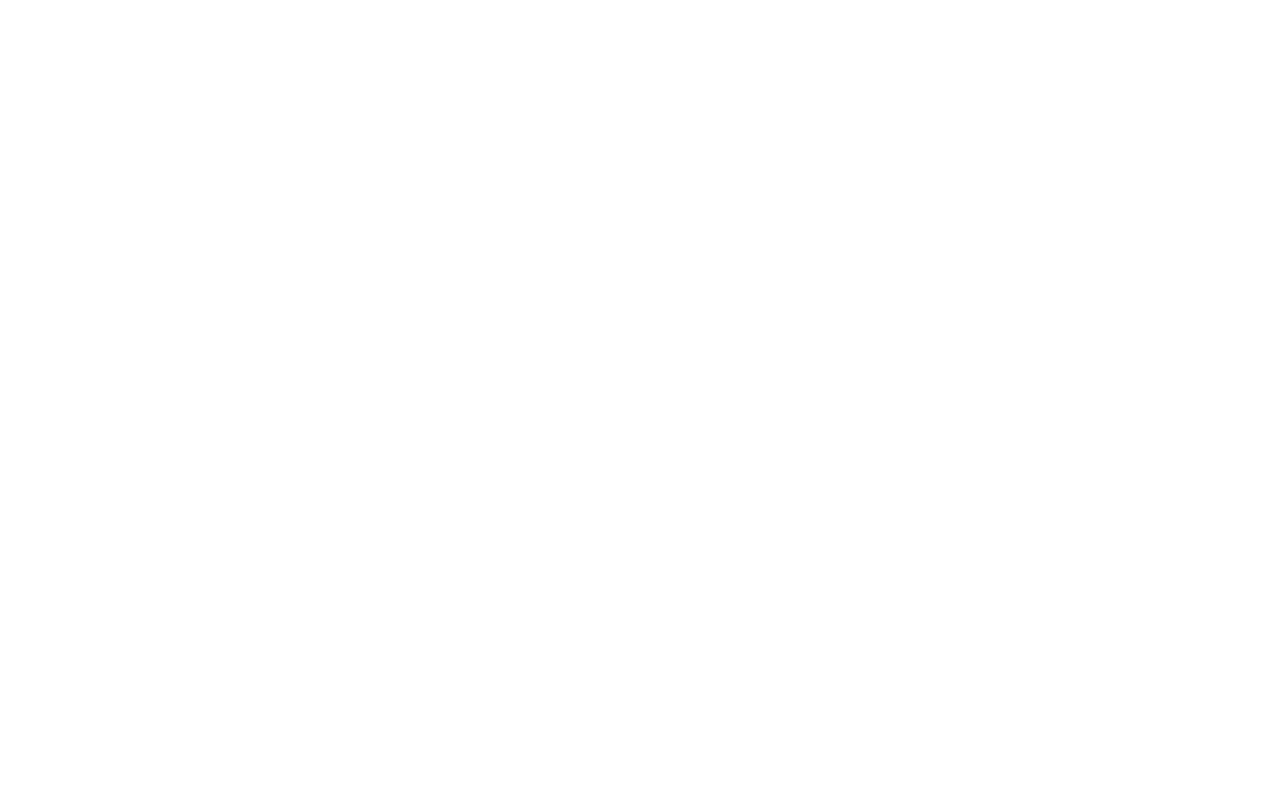
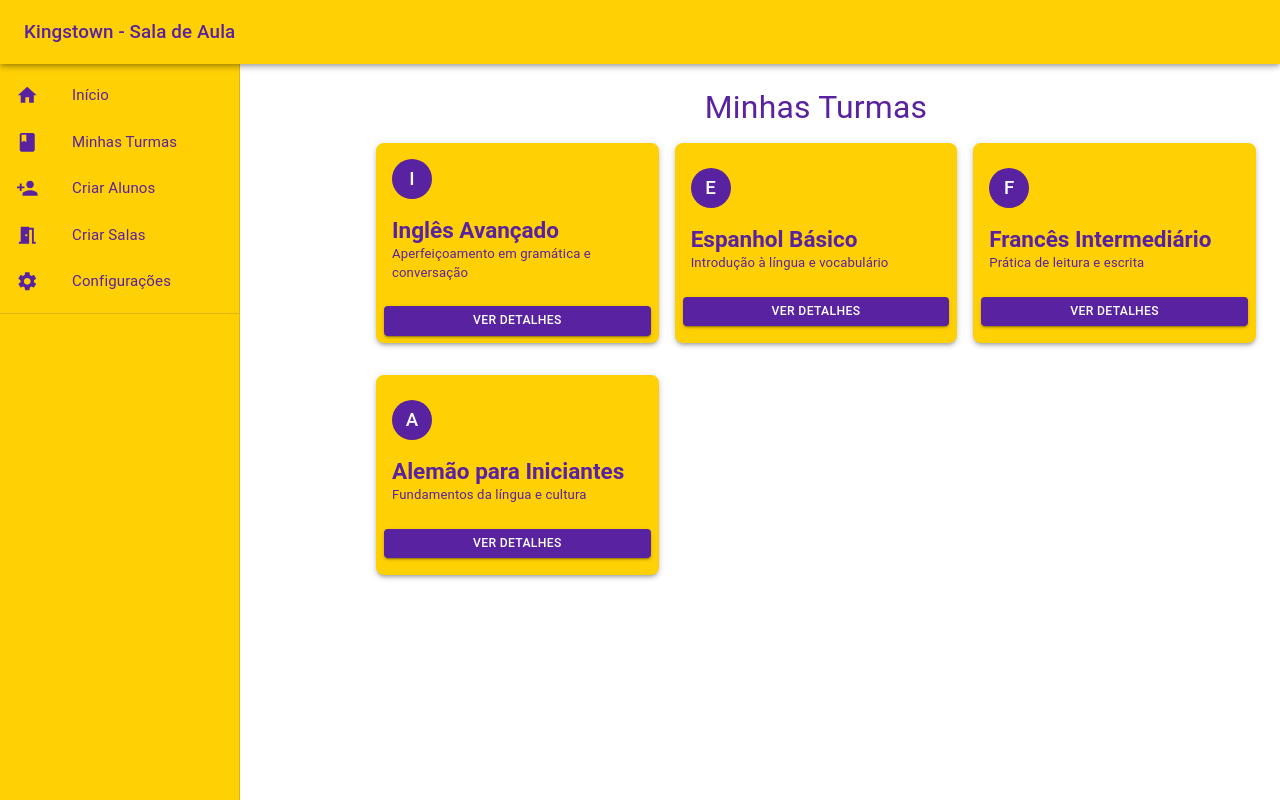
Before and after one commit to Wiltonll/kingstown-sala-de-aula, a React (Create React App) app in the folder Front-End/: page /turmas in a window 1280 px wide. Before the commit this address had no page. Built offline with nearby package versions, Linux system fonts and the light colour scheme.

Commit message:
Alguns conteudos adicionados nos topicos do menu da página InicioTurmas.

```diff
--- a/Front-End/src/App.js
+++ b/Front-End/src/App.js
@@ -1,13 +1,33 @@
+// src/App.js
 import React from 'react';
 import { BrowserRouter as Router, Routes, Route } from 'react-router-dom';
-import InicioTurmas from './components/InicioTurmas/InicioTurmas.js';
+import MenuDrawer from './components/MenuDrawer';
+import InicioTurmas from './components/InicioTurmas/InicioTurmas';
+import CriarAlunos from './components/ProfessorDashboard/CriarAlunos';
+import CriarSalas from './components/ProfessorDashboard/CriarSalas';
+import Configuracoes from './components/ProfessorDashboard/Configuracoes';
+import AlunosList from './components/ProfessorDashboard/AlunosList';
+import TurmasList from './components/ProfessorDashboard/TurmasList';
+import Box from '@mui/material/Box';
+import CssBaseline from '@mui/material/CssBaseline';
 
 function App() {
   return (
     <Router>
-      <Routes>
-        <Route path="/" element={<InicioTurmas />} />
-      </Routes>
+      <Box sx={{ display: 'flex' }}>
+        <CssBaseline />
+        <MenuDrawer />
+        <Box component="main" sx={{ flexGrow: 1, p: 3, mt: 8 }}>
+          <Routes>
+            <Route path="/" element={<InicioTurmas />} />
+            <Route path="/criar-alunos" element={<CriarAlunos />} />
+            <Route path="/criar-salas" element={<CriarSalas />} />
+            <Route path="/configuracoes" element={<Configuracoes />} />
+            <Route path="/alunos" element={<AlunosList />} />
+            <Route path="/turmas" element={<TurmasList />} />
+          </Routes>
+        </Box>
+      </Box>
     </Router>
   );
 }
--- a/Front-End/src/components/Form/Form.js
+++ b/Front-End/src/components/Form/Form.js
@@ -1,4 +1,3 @@
-// src/components/Form/index.js
 import React, { useState } from 'react';
 import { useNavigate } from 'react-router-dom';
 import AccountCircleIcon from '@mui/icons-material/AccountCircle';
--- a/Front-End/src/components/InicioTurmas/InicioTurmas.js
+++ b/Front-End/src/components/InicioTurmas/InicioTurmas.js
@@ -1,32 +1,36 @@
-// src/components/InicioTurmas/index.js
 import React from 'react';
-import { Box, CssBaseline, Toolbar } from '@mui/material';
-import { Routes, Route } from 'react-router-dom';
-import MenuDrawer from '../MenuDrawer';
-import TurmasList from '../ProfessorDashboard/TurmasList';
-import AlunosList from '../ProfessorDashboard/AlunosList';
-import Configuracoes from '../ProfessorDashboard/Configuracoes';
+import { Box } from '@mui/material';
+import logo from '../../img/logo_roxo(2)_png.png';
 
-export default function InicioTurmas() {
+const InicioTurmas = () => {
   return (
-    <Box sx={{ display: 'flex' }}>
-      <CssBaseline />
-      {/* MenuDrawer fixo no lado esquerdo */}
-      <MenuDrawer buttonColor="#5922A0" />
+    <Box
+      sx={{
+        display: 'flex',
+        flexDirection: 'column',
+        alignItems: 'center',
+        justifyContent: 'center',
+        padding: '16px',
+        marginTop: '64px',
+        minHeight: 'calc(100vh - 64px)',
+        position: 'relative',
+      }}
+    >
+      <img
+        src={logo}
+        alt="Logo da Escola"
+        style={{
+          width: '900px',
+          opacity: 0.3,
+          position: 'absolute',
+          top: '50%',
+          left: '50%',
+          transform: 'translate(-50%, -50%)',
+        }}
+      />
 
-      {/* Conteúdo principal ao lado do MenuDrawer */}
-      <Box
-        component="main"
-        sx={{ flexGrow: 1, p: 3, marginLeft: '240px' }} // Adiciona um espaço para o Drawer
-      >
-        <Toolbar />
-        {/* Configuração das rotas */}
-        <Routes>
-          <Route path="/turmas" element={<TurmasList />} />
-          <Route path="/alunos" element={<AlunosList />} />
-          <Route path="/configuracoes" element={<Configuracoes />} />
-        </Routes>
-      </Box>
     </Box>
   );
-}
+};
+
+export default InicioTurmas;
--- a/Front-End/src/components/MenuDrawer.js
+++ b/Front-End/src/components/MenuDrawer.js
@@ -23,7 +23,7 @@
 import IconButton from '@mui/material/IconButton';
 import MenuIcon from '@mui/icons-material/Menu';
 
-const drawerWidth = 240;
+const drawerWidth = 240; // Aumentado para 240px
 
 export default function MenuDrawer() {
   const navigate = useNavigate();
@@ -31,20 +31,19 @@
   const isMobile = useMediaQuery(theme.breakpoints.down('sm'));
   const [mobileOpen, setMobileOpen] = useState(false);
 
-  // Função para controlar a abertura/fechamento do Drawer em dispositivos móveis
   const handleDrawerToggle = () => {
     setMobileOpen(!mobileOpen);
   };
 
-  // Conteúdo do Drawer
   const drawer = (
     <Box sx={{ overflow: 'auto' }}>
       <List>
         {[
           { text: 'Início', icon: <HomeIcon />, path: '/' },
           { text: 'Minhas Turmas', icon: <ClassIcon />, path: '/turmas' },
-          { text: 'Criar Alunos', icon: <PersonAddIcon />, path: '/alunos' },
-          { text: 'Criar Salas', icon: <MeetingRoomIcon />, path: '/salas' },
+          { text: 'Criar Alunos', icon: <PersonAddIcon />, path: '/criar-alunos' },
+          { text: 'Criar Salas', icon: <MeetingRoomIcon />, path: '/criar-salas' },
+          { text: 'Configurações', icon: <SettingsIcon />, path: '/configuracoes' },
         ].map((item) => (
           <ListItem button key={item.text} onClick={() => { navigate(item.path); if (isMobile) setMobileOpen(false); }}>
             <ListItemIcon sx={{ color: '#5922A0' }}>
@@ -55,44 +54,20 @@
         ))}
       </List>
       <Divider />
-      <List>
-        <ListItem button onClick={() => { navigate('/configuracoes'); if (isMobile) setMobileOpen(false); }}>
-          <ListItemIcon sx={{ color: '#5922A0' }}>
-            <SettingsIcon />
-          </ListItemIcon>
-          <ListItemText primary="Configurações" sx={{ color: '#5922A0' }} />
-        </ListItem>
-      </List>
     </Box>
   );
 
   return (
     <Box sx={{ display: 'flex' }}>
       <CssBaseline />
-      <AppBar
-        position="fixed"
-        sx={{
-          zIndex: (theme) => theme.zIndex.drawer + 1,
-          backgroundColor: '#FFD105'
-        }}
-      >
+      <AppBar position="fixed" sx={{ zIndex: (theme) => theme.zIndex.drawer + 1, backgroundColor: '#FFD105' }}>
         <Toolbar>
           {isMobile && (
-            <IconButton
-              color="inherit"
-              edge="start"
-              onClick={handleDrawerToggle}
-              sx={{ mr: 2 }}
-            >
+            <IconButton color="inherit" edge="start" onClick={handleDrawerToggle} sx={{ mr: 2 }}>
               <MenuIcon />
             </IconButton>
           )}
-          <Typography
-            variant="h6"
-            noWrap
-            component="div"
-            sx={{ color: '#5922A0' }}
-          >
+          <Typography variant="h6" noWrap component="div" sx={{ color: '#5922A0' }}>
             Kingstown - Sala de Aula
           </Typography>
         </Toolbar>
@@ -107,14 +82,14 @@
           [`& .MuiDrawer-paper`]: {
             width: drawerWidth,
             boxSizing: 'border-box',
-            backgroundColor: '#FFD105'
+            backgroundColor: '#FFD105',
           },
         }}
       >
         <Toolbar />
         {drawer}
       </Drawer>
-      <Box component="main" sx={{ flexGrow: 1, p: 3, mt: 8 }}>
+      <Box component="main" sx={{ flexGrow: 1, p: 3, mt: 4 }}> {/* Margem superior reduzida */}
         <Toolbar />
         {/* O conteúdo principal será renderizado aqui */}
       </Box>
--- /dev/null
+++ b/Front-End/src/components/ProfessorDashboard/AlunosList.js
@@ -0,0 +1,44 @@
+// src/components/ProfessorDashboard/AlunosList.js
+import React from 'react';
+import { Typography, Box, List, ListItem, ListItemText, Button } from '@mui/material';
+
+const AlunosList = () => {
+  // Mock de dados de alunos
+  const alunos = [
+    { id: 1, nome: 'João Silva' },
+    { id: 2, nome: 'Maria Oliveira' },
+    { id: 3, nome: 'Carlos Santos' },
+  ];
+
+  const handleEdit = (id) => {
+    // Lógica para editar aluno
+    console.log('Editar Aluno com ID:', id);
+  };
+
+  const handleDelete = (id) => {
+    // Lógica para excluir aluno
+    console.log('Excluir Aluno com ID:', id);
+  };
+
+  return (
+    <Box sx={{ padding: 2 }}>
+      <Typography variant="h4" gutterBottom>
+        Lista de Alunos
+      </Typography>
+      <List>
+        {alunos.map((aluno) => (
+          <ListItem key={aluno.id} secondaryAction={
+            <>
+              <Button onClick={() => handleEdit(aluno.id)}>Editar</Button>
+              <Button onClick={() => handleDelete(aluno.id)}>Excluir</Button>
+            </>
+          }>
+            <ListItemText primary={aluno.nome} />
+          </ListItem>
+        ))}
+      </List>
+    </Box>
+  );
+};
+
+export default AlunosList;
--- /dev/null
+++ b/Front-End/src/components/ProfessorDashboard/Configuracoes.js
@@ -0,0 +1,47 @@
+// src/components/ProfessorDashboard/Configuracoes.js
+import React, { useState } from 'react';
+import { TextField, Button, Typography, Box } from '@mui/material';
+
+const Configuracoes = () => {
+  const [horarioFuncionamento, setHorarioFuncionamento] = useState('');
+  const [contato, setContato] = useState('');
+
+  const handleSubmit = (e) => {
+    e.preventDefault();
+    // Lógica para enviar os dados para o backend ou atualizar o estado
+    console.log('Configurações Atualizadas:', { horarioFuncionamento, contato });
+  };
+
+  return (
+    <Box sx={{ padding: 2 }}>
+      <Typography variant="h4" gutterBottom>
+        Configurações
+      </Typography>
+      <form onSubmit={handleSubmit}>
+        <TextField
+          label="Horário de Funcionamento"
+          variant="outlined"
+          fullWidth
+          margin="normal"
+          value={horarioFuncionamento}
+          onChange={(e) => setHorarioFuncionamento(e.target.value)}
+          required
+        />
+        <TextField
+          label="Contato"
+          variant="outlined"
+          fullWidth
+          margin="normal"
+          value={contato}
+          onChange={(e) => setContato(e.target.value)}
+          required
+        />
+        <Button variant="contained" color="primary" type="submit">
+          Atualizar Configurações
+        </Button>
+      </form>
+    </Box>
+  );
+};
+
+export default Configuracoes;
--- /dev/null
+++ b/Front-End/src/components/ProfessorDashboard/CriarAlunos.js
@@ -0,0 +1,38 @@
+// src/components/ProfessorDashboard/CriarAlunos.js
+import React from 'react';
+import { TextField, Button, Box, Typography } from '@mui/material';
+
+const CriarAlunos = () => {
+    return (
+        <Box sx={{ padding: 3 }}>
+            <Typography variant="h4" component="h1" gutterBottom>
+                Criar Alunos
+            </Typography>
+            <Box component="form" noValidate autoComplete="off">
+                <TextField
+                    label="Nome do Aluno"
+                    variant="outlined"
+                    fullWidth
+                    margin="normal"
+                />
+                <TextField
+                    label="Email do Aluno"
+                    variant="outlined"
+                    fullWidth
+                    margin="normal"
+                />
+                <TextField
+                    label="Idade do Aluno"
+                    variant="outlined"
+                    fullWidth
+                    margin="normal"
+                />
+                <Button variant="contained" color="primary">
+                    Criar Aluno
+                </Button>
+            </Box>
+        </Box>
+    );
+};
+
+export default CriarAlunos;
--- /dev/null
+++ b/Front-End/src/components/ProfessorDashboard/CriarSalas.js
@@ -0,0 +1,58 @@
+// src/components/ProfessorDashboard/CriarSalas.js
+import React, { useState } from 'react';
+import { TextField, Button, Typography, Box } from '@mui/material';
+
+const CriarSalas = () => {
+  const [nomeSala, setNomeSala] = useState('');
+  const [capacidade, setCapacidade] = useState('');
+  const [horario, setHorario] = useState('');
+
+  const handleSubmit = (e) => {
+    e.preventDefault();
+    // Lógica para enviar os dados para o backend ou atualizar o estado
+    console.log('Sala Criada:', { nomeSala, capacidade, horario });
+  };
+
+  return (
+    <Box sx={{ padding: 2 }}>
+      <Typography variant="h4" gutterBottom>
+        Criar Sala
+      </Typography>
+      <form onSubmit={handleSubmit}>
+        <TextField
+          label="Nome da Sala"
+          variant="outlined"
+          fullWidth
+          margin="normal"
+          value={nomeSala}
+          onChange={(e) => setNomeSala(e.target.value)}
+          required
+        />
+        <TextField
+          label="Capacidade"
+          variant="outlined"
+          fullWidth
+          margin="normal"
+          type="number"
+          value={capacidade}
+          onChange={(e) => setCapacidade(e.target.value)}
+          required
+        />
+        <TextField
+          label="Dias/Horários"
+          variant="outlined"
+          fullWidth
+          margin="normal"
+          value={horario}
+          onChange={(e) => setHorario(e.target.value)}
+          required
+        />
+        <Button variant="contained" color="primary" type="submit">
+          Criar Sala
+        </Button>
+      </form>
+    </Box>
+  );
+};
+
+export default CriarSalas;
--- /dev/null
+++ b/Front-End/src/components/ProfessorDashboard/TurmasList.js
@@ -0,0 +1,55 @@
+// src/pages/InicioTurmas.js
+import React from 'react';
+import { Box, Typography, Card, CardContent, Grid, Avatar, Button } from '@mui/material';
+
+const aulas = [
+  { id: 1, title: 'Inglês Avançado', description: 'Aperfeiçoamento em gramática e conversação' },
+  { id: 2, title: 'Espanhol Básico', description: 'Introdução à língua e vocabulário' },
+  { id: 3, title: 'Francês Intermediário', description: 'Prática de leitura e escrita' },
+  { id: 4, title: 'Alemão para Iniciantes', description: 'Fundamentos da língua e cultura' },
+];
+
+const InicioTurmas = () => {
+  return (
+    <Box sx={{ display: 'flex', flexDirection: 'column', alignItems: 'center', paddingLeft: '16px' }}> {/* Alinhamento centralizado */}
+      <Typography variant="h4" sx={{ color: '#5922A0', textAlign: 'center', marginBottom: 2 }}>
+        Minhas Turmas
+      </Typography>
+      <Grid container spacing={2} sx={{ marginLeft: '-16px' }}> {/* Margem negativa */}
+        {aulas.map((aula) => (
+          <Grid item key={aula.id} xs={12} sm={6} md={4}>
+            <Card
+              sx={{
+                width: '100%',
+                height: '200px',
+                display: 'flex',
+                flexDirection: 'column',
+                justifyContent: 'center',
+                backgroundColor: '#FFD105',
+                color: '#5922A0',
+                borderRadius: 2,
+                boxShadow: 3,
+                marginBottom: '16px'
+              }}
+            >
+              <CardContent>
+                <Avatar sx={{ backgroundColor: '#5922A0', mb: 2 }}>
+                  <Typography variant="h6">{aula.title.charAt(0)}</Typography>
+                </Avatar>
+                <Typography variant="h5" sx={{ fontWeight: 'bold' }}>
+                  {aula.title}
+                </Typography>
+                <Typography variant="body2">{aula.description}</Typography>
+              </CardContent>
+              <Button size="small" variant="contained" sx={{ backgroundColor: '#5922A0', color: '#fff', margin: '8px' }}>
+                Ver Detalhes
+              </Button>
+            </Card>
+          </Grid>
+        ))}
+      </Grid>
+    </Box>
+  );
+};
+
+export default InicioTurmas;
```
